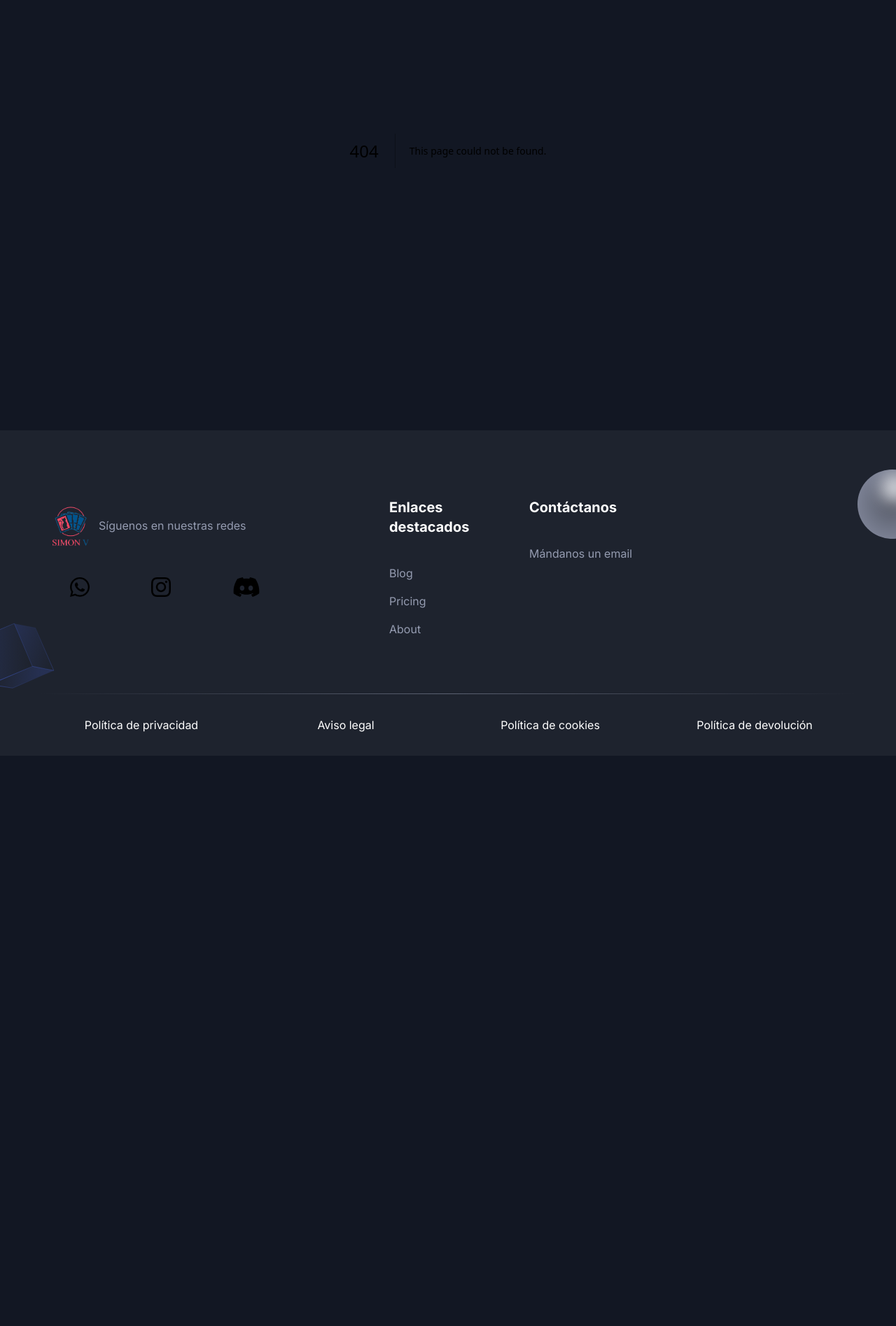
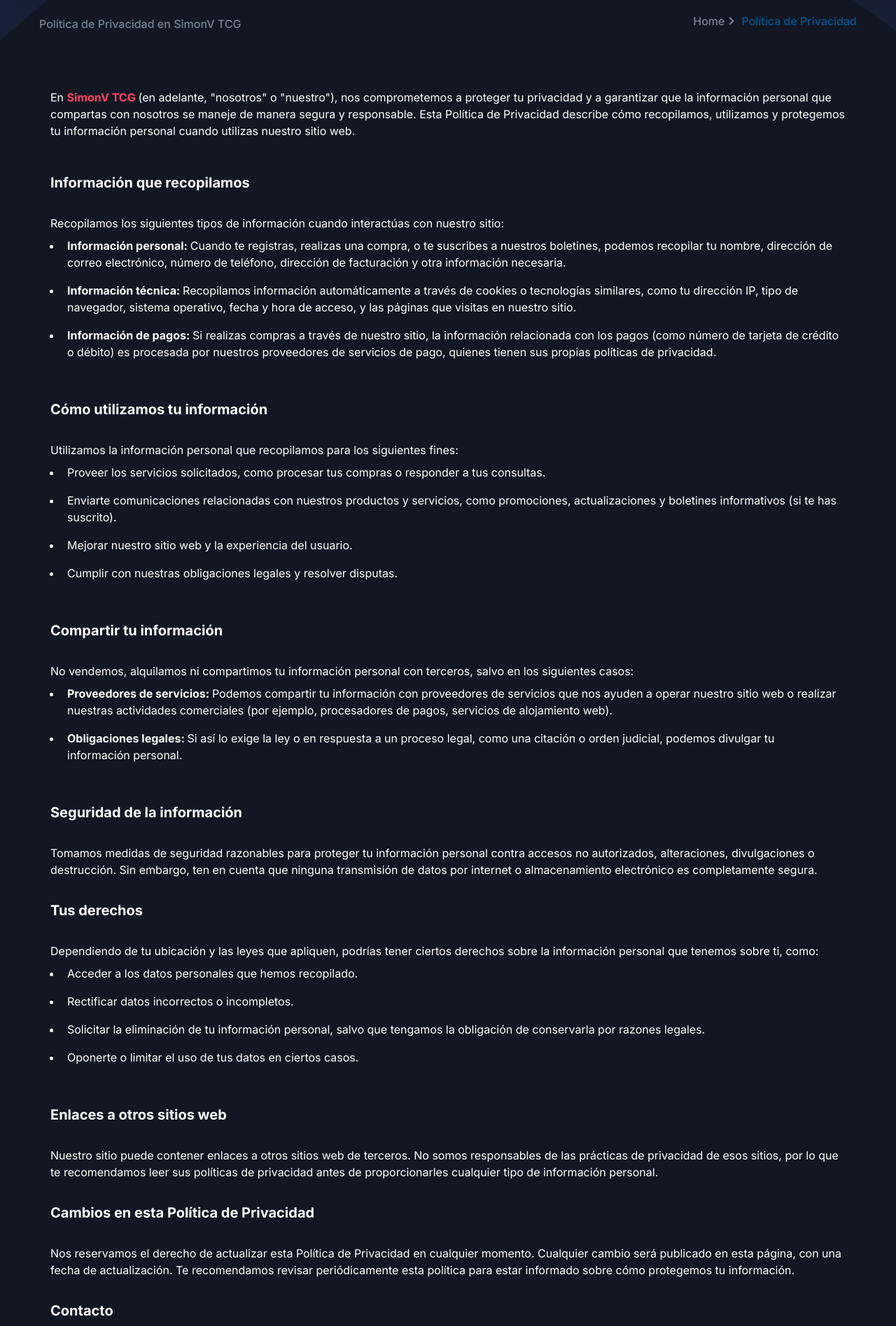
Before and after one commit to siro47/SimonVTCGWebsite, a Next.js app: page /privacy in a window 1280 px wide. Before the commit this address had no page. Shown: the part 185-2080 px from the top of the page at 70% size. Before the commit the page ends 1265 px from the top, so only its background shows below. Built offline with nearby package versions, Linux system fonts and the light colour scheme.

Commit message:
Updated TwinSuns rules. Added cookies & privacy pages

```diff
--- /dev/null
+++ b/src/app/cookies/page.tsx
@@ -0,0 +1,39 @@
+import Breadcrumb from "@/components/Common/Breadcrumb";
+
+import { Metadata } from "next";
+
+export const metadata: Metadata = {
+    title: "Cookies Policy Page | SimonV TCG",
+    description: "This is Cookies Policy Page for SimonV TCG Webpage",
+};
+
+const Cookies = () => {
+  return (
+    <>
+      <Breadcrumb
+        pageName="Política de Cookies"
+        description="Política de Cookies en SimonV TCG"
+      />
+      <div className="container py-8 md:p-8">
+        <p className="pb-4">En <strong className='text-secondary'>SimonV TCG </strong> utilizamos cookies para mejorar la experiencia de nuestros usuarios, analizar el tráfico del sitio y personalizar el contenido. Al acceder a nuestro sitio, aceptas el uso de cookies conforme a nuestra política.</p>
+          <h2 className="text-xl font-bold my-8">¿Qué son las cookies?</h2>
+          <p className="pb-4">Las cookies son pequeños archivos de texto que se almacenan en tu dispositivo cuando visitas un sitio web. Estas permiten recordar tus preferencias y actividades para facilitar la navegación en futuras visitas.</p>
+
+          <h2 className="text-xl font-bold my-8">Tipos de cookies que utilizamos:</h2>
+
+          <ul className="pb-4 list-disc">
+            <li className="ml-12 p-2"><strong>Cookies necesarias: </strong> Son esenciales para el funcionamiento básico del sitio y no pueden desactivarse en nuestros sistemas.</li>
+            <li className="ml-12 p-2"><strong>Cookies de rendimiento: </strong> Recogen información sobre cómo interactúas con nuestro sitio, lo que nos ayuda a mejorar el rendimiento y la funcionalidad.</li>
+            <li className="ml-12 p-2"><strong>Cookies de funcionalidad: </strong> Permiten recordar tus preferencias (como el idioma o la región) para ofrecerte una experiencia más personalizada</li>
+            <li className="ml-12 p-2"><strong>Cookies de terceros: </strong> Usamos servicios de terceros, como Google Analytics, para analizar el tráfico y realizar campañas de publicidad.</li>
+          </ul>
+
+          <h2 className="text-xl font-bold my-8">Gestionar tus cookies</h2>
+          <p>Puedes gestionar o desactivar las cookies en cualquier momento desde la configuración de tu navegador. Sin embargo, ten en cuenta que algunas funcionalidades del sitio pueden verse afectadas si decides desactivar las cookies.</p>
+      </div>
+
+    </>
+  );
+};
+
+export default Cookies;
--- a/src/app/events/StarWarsUnlimited-TwinSuns/page.tsx
+++ b/src/app/events/StarWarsUnlimited-TwinSuns/page.tsx
@@ -32,9 +32,9 @@ const SWUPage = () => {
         </div>
         <div>
           <h1 className='text-xl font-bold pb-8'> Reglas </h1>
-          <div>
+          <div className='text-sm'>
             <p className="pb-4"><strong className='text-secondary'>Twin Suns</strong> es un formato construido para el que se utilizan las reglas de multijugador. Normalmente este formato enfrenta a todos los jugadores entre sí, pero queremos plantear este modo <strong className='text-primary'>cooperativo por parejas</strong> para darle una mayor diversión al torneo. </p>
-            <p className="pb-4">Para jugar con el formato <strong className='text-secondary'>Twin Suns</strong>, hay diseñar tu mazo con un mínimo de <strong className="text-primary">50 cartas</strong>, que incluya un <strong className="text-primary">máximo de una copia por carta</strong>. Además se compone de <strong className="text-primary">dos líderes</strong> que tienen que coincidir en el aspecto de maldad o heroísmo y una base.</p>
+            <p className="pb-4">Para jugar con el formato <strong className='text-secondary'>Twin Suns</strong>, tienes que diseñar tu mazo con un mínimo de <strong className="text-primary">80 cartas</strong>, más <strong className="text-primary">10 cartas</strong> de banquillo, que incluya un <strong className="text-primary">máximo de una copia por carta</strong>. Además se compone de <strong className="text-primary">dos líderes</strong> que tienen que coincidir en el aspecto de maldad o heroísmo y una base.</p>
             <p className="pb-4">En principio se juega de la misma forma, con algunas reglas especiales:</p>
             <ul className="pb-4 list-image-ship">
               <li className="ml-12 p-2">Los jugadores competirán por parejas en lugar de individualmente.</li>
@@ -45,6 +45,7 @@ const SWUPage = () => {
               <li className="ml-12 p-2">Los jugadores no podrán compartir información abiertamente entre ellos acerca de las cartas de su mano, esto hará que el compañerismo y la estrategia del torneo sea mejor.</li>
               <li className="ml-12 p-2">Las rondas de juego serán de 60 minutos. </li>
             </ul>
+            <p className="pb-4">Estarán permitidas las cartas de las siguientes expansiones: <br/> Chispas de la Rebelión, Sombras de la Galaxia, El Ocaso de la República y Salto a la Velocidad de la Luz</p>
             <p className="">Mayoritariamente tendremos en cuenta las reglas oficiales de <strong className='text-primary'>Fantasy Flight Games</strong> con algunas modificaciones: </p>
             <p className="pb-8"><a href="https://starwarsunlimited.com/es/how-to-play?chapter=twin-suns" className="hover:text-primary italic">Link de reglas oficiales Fantasy Flight Games</a></p>
           </div>
--- /dev/null
+++ b/src/app/privacy/page.tsx
@@ -0,0 +1,66 @@
+import Breadcrumb from "@/components/Common/Breadcrumb";
+
+import { Metadata } from "next";
+import Link from "next/link";
+
+export const metadata: Metadata = {
+    title: "Privacy Policy Page | SimonV TCG",
+    description: "This is Privacy Policy Page for SimonV TCG Webpage",
+};
+
+const Privacy = () => {
+  return (
+    <>
+      <Breadcrumb
+        pageName="Política de Privacidad"
+        description="Política de Privacidad en SimonV TCG"
+      />
+
+<div className="container py-8 md:p-8">
+          <p className="pb-4">En <strong className='text-secondary'>SimonV TCG </strong> (en adelante, "nosotros" o "nuestro"), nos comprometemos a proteger tu privacidad y a garantizar que la información personal que compartas con nosotros se maneje de manera segura y responsable. Esta Política de Privacidad describe cómo recopilamos, utilizamos y protegemos tu información personal cuando utilizas nuestro sitio web.</p>
+
+          <h2 className="text-xl font-bold my-8">Información que recopilamos</h2>
+          <p>Recopilamos los siguientes tipos de información cuando interactúas con nuestro sitio:</p>
+          <ul className="pb-4 list-disc">
+            <li className="ml-4 p-2"><strong>Información personal: </strong>Cuando te registras, realizas una compra, o te suscribes a nuestros boletines, podemos recopilar tu nombre, dirección de correo electrónico, número de teléfono, dirección de facturación y otra información necesaria.</li>
+            <li className="ml-4 p-2"><strong>Información técnica: </strong> Recopilamos información automáticamente a través de cookies o tecnologías similares, como tu dirección IP, tipo de navegador, sistema operativo, fecha y hora de acceso, y las páginas que visitas en nuestro sitio.</li>
+            <li className="ml-4 p-2"><strong>Información de pagos: </strong> Si realizas compras a través de nuestro sitio, la información relacionada con los pagos (como número de tarjeta de crédito o débito) es procesada por nuestros proveedores de servicios de pago, quienes tienen sus propias políticas de privacidad.</li>
+          </ul>
+
+          <h2 className="text-xl font-bold my-8">Cómo utilizamos tu información</h2>
+          <p>Utilizamos la información personal que recopilamos para los siguientes fines: </p>
+            <ul className="pb-4 list-disc">
+                <li className="ml-4 p-2">Proveer los servicios solicitados, como procesar tus compras o responder a tus consultas.</li>
+                <li className="ml-4 p-2">Enviarte comunicaciones relacionadas con nuestros productos y servicios, como promociones, actualizaciones y boletines informativos (si te has suscrito).</li>
+                <li className="ml-4 p-2">Mejorar nuestro sitio web y la experiencia del usuario.</li>
+                <li className="ml-4 p-2">Cumplir con nuestras obligaciones legales y resolver disputas.</li>
+            </ul>
+          <h2 className="text-xl font-bold my-8">Compartir tu información</h2>
+          <p>No vendemos, alquilamos ni compartimos tu información personal con terceros, salvo en los siguientes casos:</p>
+          <ul className="pb-4 list-disc">
+              <li className="ml-4 p-2"><strong>Proveedores de servicios: </strong>Podemos compartir tu información con proveedores de servicios que nos ayuden a operar nuestro sitio web o realizar nuestras actividades comerciales (por ejemplo, procesadores de pagos, servicios de alojamiento web).</li>
+              <li className="ml-4 p-2"><strong>Obligaciones legales: </strong>Si así lo exige la ley o en respuesta a un proceso legal, como una citación o orden judicial, podemos divulgar tu información personal.</li>
+            </ul>
+          <h2 className="text-xl font-bold my-8">Seguridad de la información</h2>
+          <p>Tomamos medidas de seguridad razonables para proteger tu información personal contra accesos no autorizados, alteraciones, divulgaciones o destrucción. Sin embargo, ten en cuenta que ninguna transmisión de datos por internet o almacenamiento electrónico es completamente segura.</p>
+          <h2 className="text-xl font-bold my-8">Tus derechos</h2>
+          <p>Dependiendo de tu ubicación y las leyes que apliquen, podrías tener ciertos derechos sobre la información personal que tenemos sobre ti, como:</p>
+          <ul className="pb-4 list-disc">
+              <li className="ml-4 p-2">Acceder a los datos personales que hemos recopilado.</li>
+              <li className="ml-4 p-2">Rectificar datos incorrectos o incompletos.</li>
+              <li className="ml-4 p-2">Solicitar la eliminación de tu información personal, salvo que tengamos la obligación de conservarla por razones legales.</li>
+              <li className="ml-4 p-2">Oponerte o limitar el uso de tus datos en ciertos casos.</li>
+          </ul>
+          <h2 className="text-xl font-bold my-8">Enlaces a otros sitios web</h2>
+          <p>Nuestro sitio puede contener enlaces a otros sitios web de terceros. No somos responsables de las prácticas de privacidad de esos sitios, por lo que te recomendamos leer sus políticas de privacidad antes de proporcionarles cualquier tipo de información personal.</p>
+          <h2 className="text-xl font-bold my-8">Cambios en esta Política de Privacidad</h2>
+          <p>Nos reservamos el derecho de actualizar esta Política de Privacidad en cualquier momento. Cualquier cambio será publicado en esta página, con una fecha de actualización. Te recomendamos revisar periódicamente esta política para estar informado sobre cómo protegemos tu información.</p>
+          <h2 className="text-xl font-bold my-8">Contacto</h2>
+          <p>Si tienes alguna pregunta o inquietud sobre esta Política de Privacidad o sobre cómo manejamos tus datos, por favor, contáctanos                     <Link
+                      href="mailto:simonvtcg@gmailcom" className="mb-4 inline-block text-base text-body-color duration-300 hover:text-primary dark:text-body-color-dark dark:hover:text-primary"                      >aquí</Link></p>
+      </div>
+    </>
+  );
+};
+
+export default Privacy;
--- a/src/components/Footer/index.tsx
+++ b/src/components/Footer/index.tsx
@@ -123,26 +123,18 @@ const Footer = () => {
                 <ul>
                   <li>
                     <Link
-                      href="/blog"
+                      href="/privacy"
                       className="mb-4 inline-block text-base text-body-color duration-300 hover:text-primary dark:text-body-color-dark dark:hover:text-primary"
                     >
-                      Blog
+                      Política de privacidad
                     </Link>
                   </li>
                   <li>
                     <Link
-                      href="/"
+                      href="/cookies"
                       className="mb-4 inline-block text-base text-body-color duration-300 hover:text-primary dark:text-body-color-dark dark:hover:text-primary"
                     >
-                      Pricing
-                    </Link>
-                  </li>
-                  <li>
-                    <Link
-                      href="/about"
-                      className="mb-4 inline-block text-base text-body-color duration-300 hover:text-primary dark:text-body-color-dark dark:hover:text-primary"
-                    >
-                      About
+                      Política de cookies
                     </Link>
                   </li>
                 </ul>
@@ -238,18 +230,7 @@ const Footer = () => {
 
           <div className="h-px w-full bg-gradient-to-r from-transparent via-[#D2D8E183] to-transparent dark:via-[#959CB183]"></div>
           <div className="py-8 flex">
-            <div className="sm:w-1/2 text-center text-base text-body-color dark:text-white">
-              Política de privacidad
-            </div>
-            <div className="sm:w-1/2 text-center text-base text-body-color dark:text-white">
-              Aviso legal
-            </div>
-            <div className="sm:w-1/2 text-center text-base text-body-color dark:text-white">
-              Política de cookies
-            </div>
-            <div className="sm:w-1/2 text-center text-base text-body-color dark:text-white">
-              Política de devolución
-            </div>
+            <p className='text-xs text-body-color-dark'> @ Copyright 2025 SimonV TCG, All Rights Reserved</p>
           </div>
         </div>
         <div className="absolute right-0 top-14 z-[-1]">
```
Also changed, not shown: 1 other file (tests, documents, lock files or other folders).
